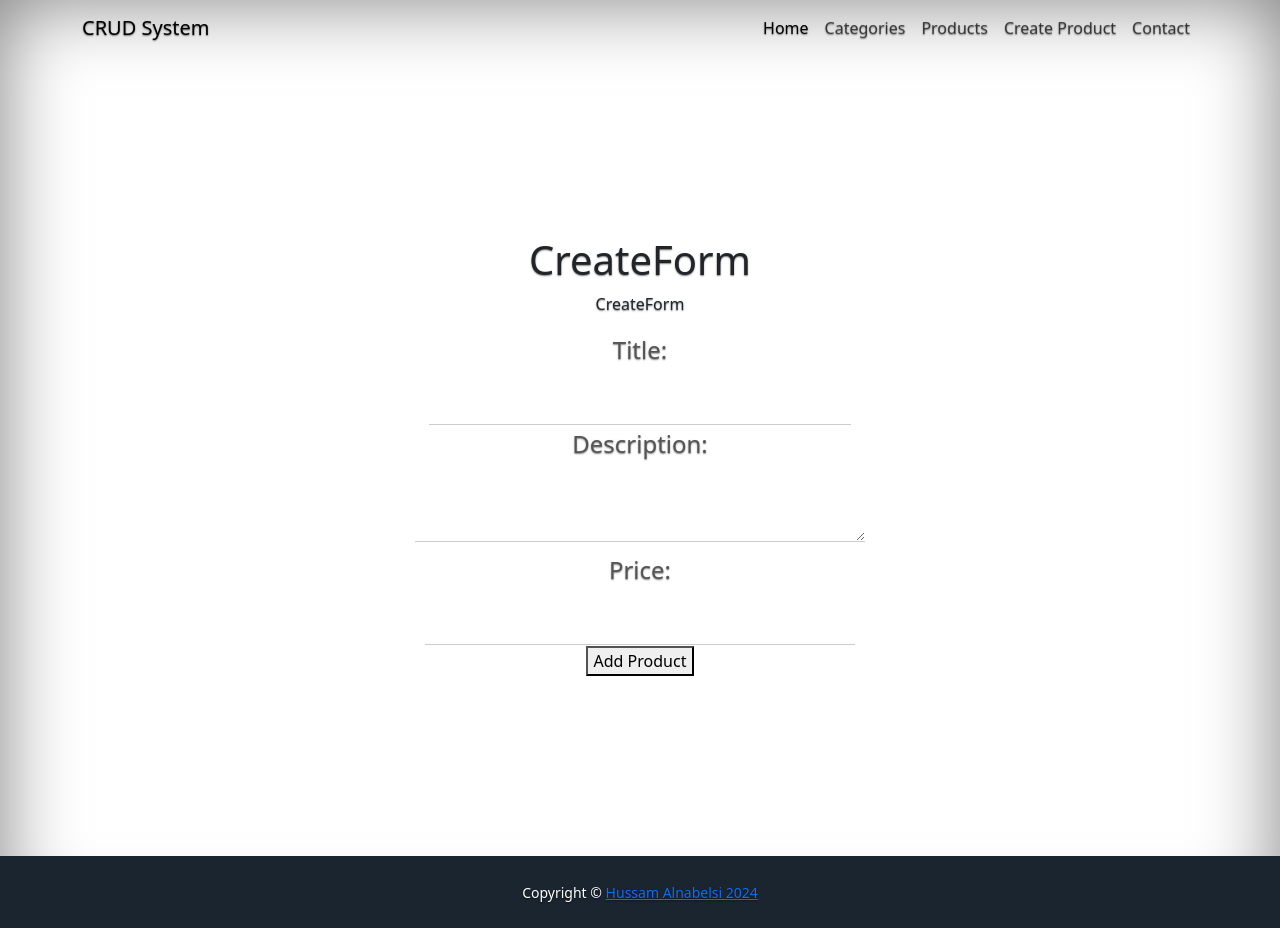
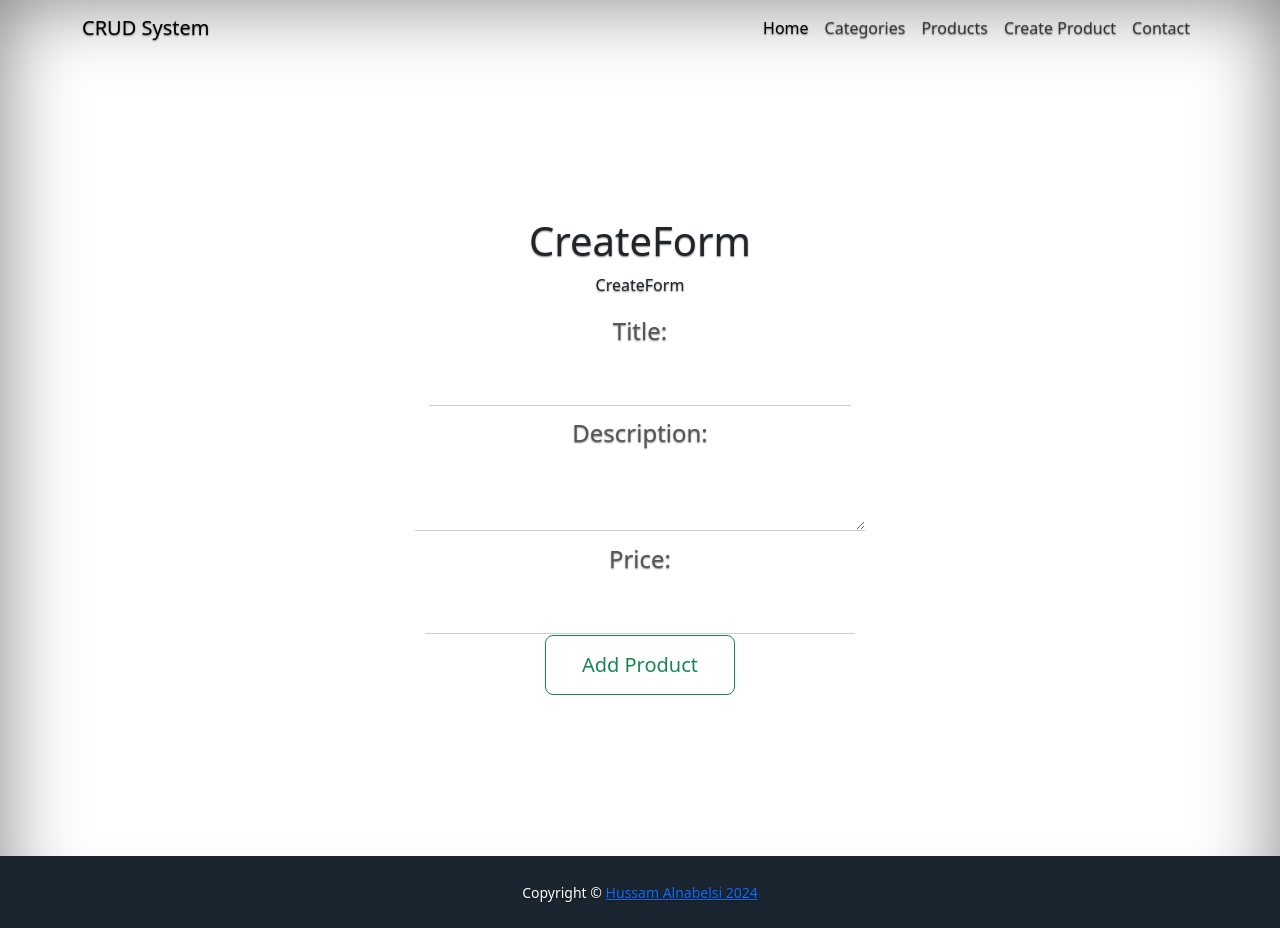
Before and after one commit to HussamFull/CrudSystemReact, a React (Vite) app: page /CreateForm in a window 1280 px wide. Built offline with nearby package versions, Linux system fonts and the light colour scheme.

Commit message:
btn btn-outline-success

```diff
--- a/src/components/ProductForm/ProductForm.jsx
+++ b/src/components/ProductForm/ProductForm.jsx
@@ -22,9 +22,10 @@ function ProductForm({ onAddProduct }) {
 
   return (
     <form onSubmit={handleSubmit}>
+
       <label>
         Title:
-        <input type="text" value={title} onChange={(e) => setTitle(e.target.value)} />
+        <input class="form-label"  type="text" value={title} onChange={(e) => setTitle(e.target.value)} />
       </label><br />
       <label>
         Description:
@@ -34,7 +35,7 @@ function ProductForm({ onAddProduct }) {
         Price:
         <input type="number" value={price} onChange={(e) => setPrice(e.target.value)} />
       </label><br />
-      <button type="submit">Add Product</button>
+      <button className="btn btn-outline-success btn-lg" type="submit">Add Product</button>
     </form>
   );
 }
```
